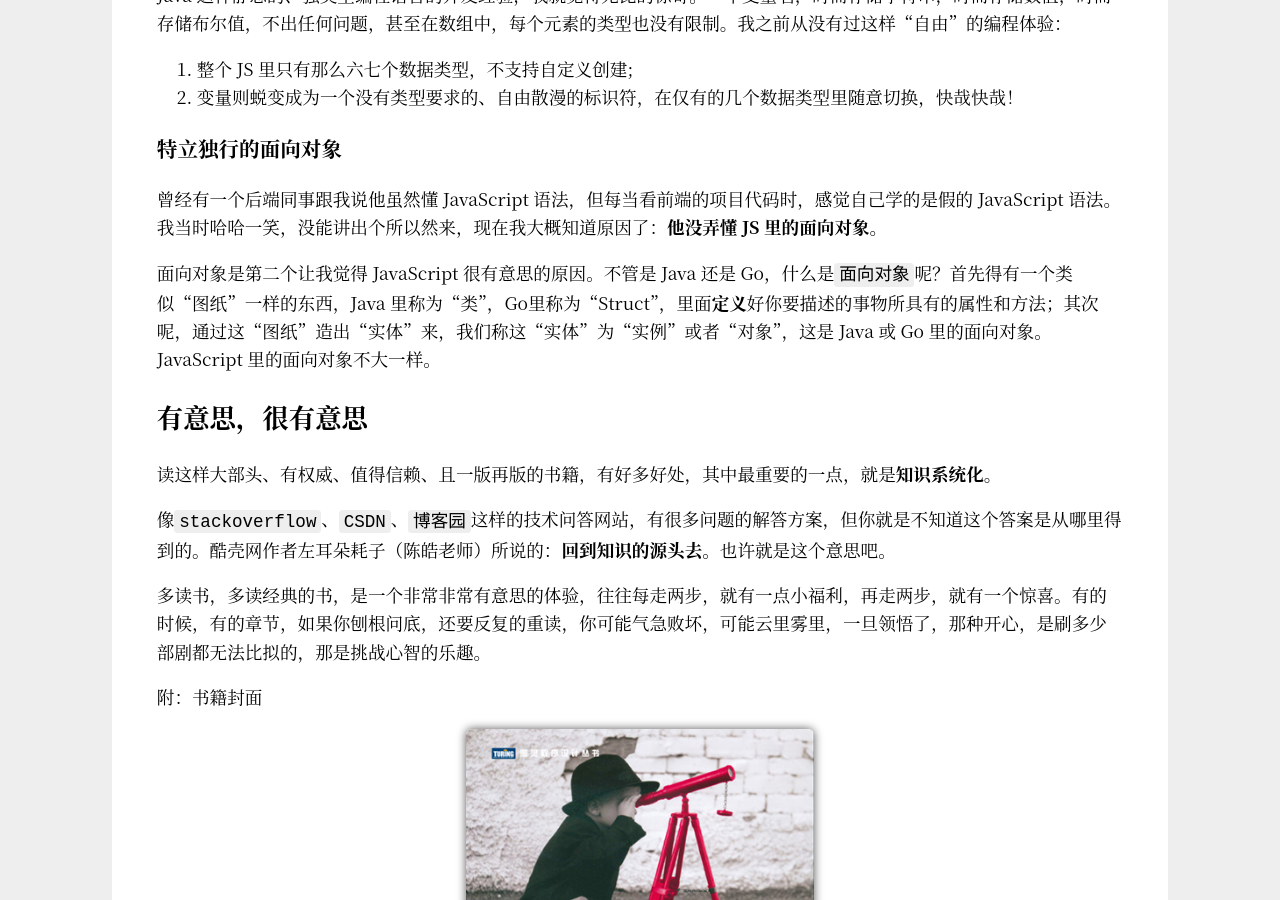
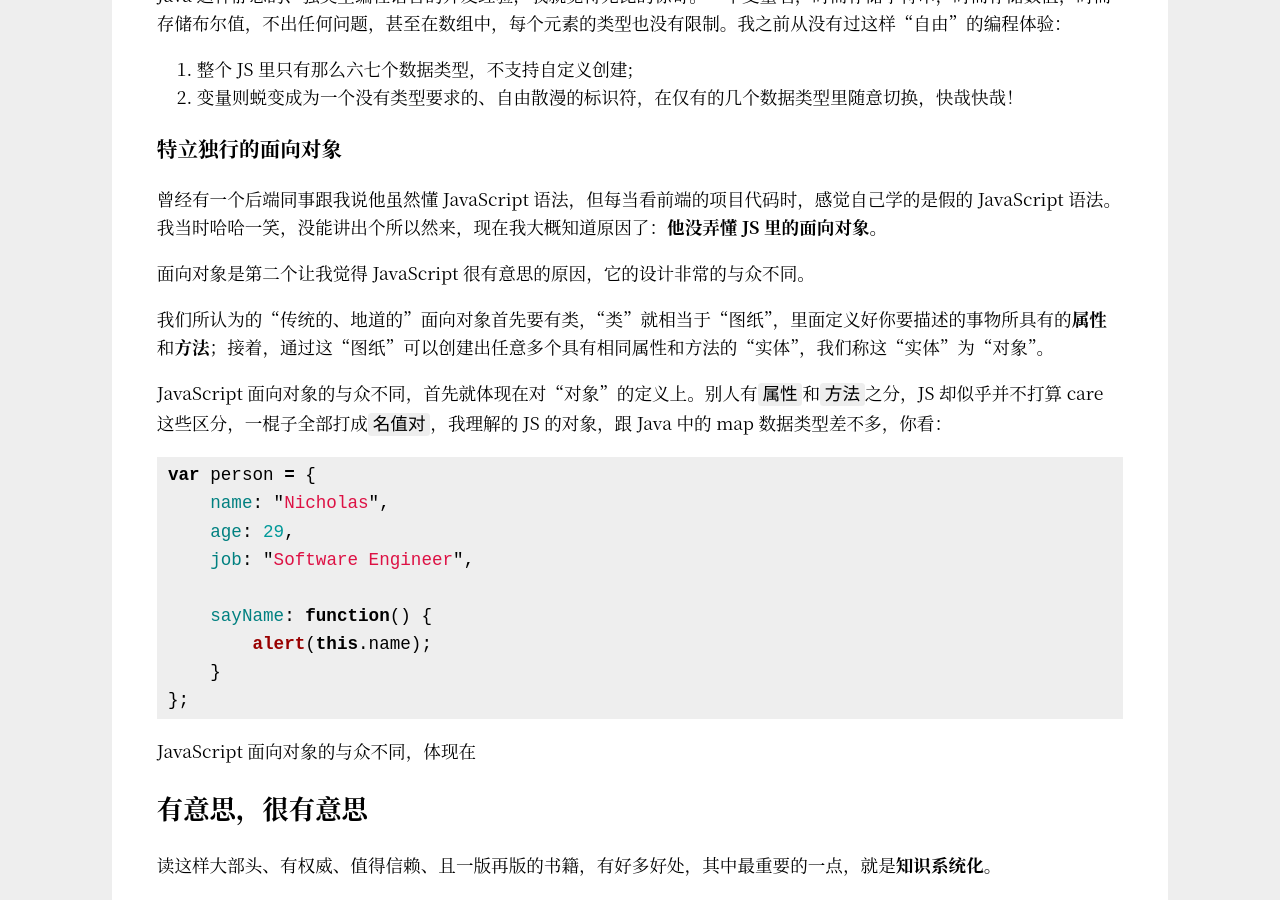
Before and after one commit to Haiyung/haiyung.github.io, a Jekyll site: the page built from _posts/2019-12-25-after-reading-professional-js-for-web-devs.md, in a window 1280 px wide and 900 px high, scrolled down 3061 px. Built offline with Jekyll 4.4.1, drawn with Linux system fonts in a browser that asks for light colours.

Commit message:
update one article about JS

````diff
--- a/_posts/2019-12-25-after-reading-professional-js-for-web-devs.md
+++ b/_posts/2019-12-25-after-reading-professional-js-for-web-devs.md
@@ -89,10 +89,25 @@ JavaScript 里第一个让我觉得有意思的点是它的变量。如果习惯
 
 曾经有一个后端同事跟我说他虽然懂 JavaScript 语法，但每当看前端的项目代码时，感觉自己学的是假的 JavaScript 语法。我当时哈哈一笑，没能讲出个所以然来，现在我大概知道原因了：**他没弄懂 JS 里的面向对象**。
 
-面向对象是第二个让我觉得 JavaScript 很有意思的原因。不管是 Java 还是 Go，什么是`面向对象`呢？首先得有一个类似“图纸”一样的东西，Java 里称为“类”，Go里称为“Struct”，里面**定义**好你要描述的事物所具有的属性和方法；其次呢，通过这“图纸”造出“实体”来，我们称这“实体”为“实例”或者“对象”，这是 Java 或 Go 里的面向对象。JavaScript 里的面向对象不大一样。
+面向对象是第二个让我觉得 JavaScript 很有意思的原因，它的设计非常的与众不同。
 
+我们所认为的“传统的、地道的”面向对象首先要有类，“类”就相当于“图纸”，里面定义好你要描述的事物所具有的**属性**和**方法**；接着，通过这“图纸”可以创建出任意多个具有相同属性和方法的“实体”，我们称这“实体”为“对象”。
 
+JavaScript 面向对象的与众不同，首先就体现在对“对象”的定义上。别人有`属性`和`方法`之分，JS 却似乎并不打算 care 这些区分，一棍子全部打成`名值对`，我理解的 JS 的对象，跟 Java 中的 map 数据类型差不多，你看：
 
+```javascript
+var person = {
+    name: "Nicholas",
+    age: 29,
+    job: "Software Engineer",
+
+    sayName: function() {
+        alert(this.name);
+    }
+};
+```
+
+JavaScript 面向对象的与众不同，体现在
 
 ## 有意思，很有意思
 
````
